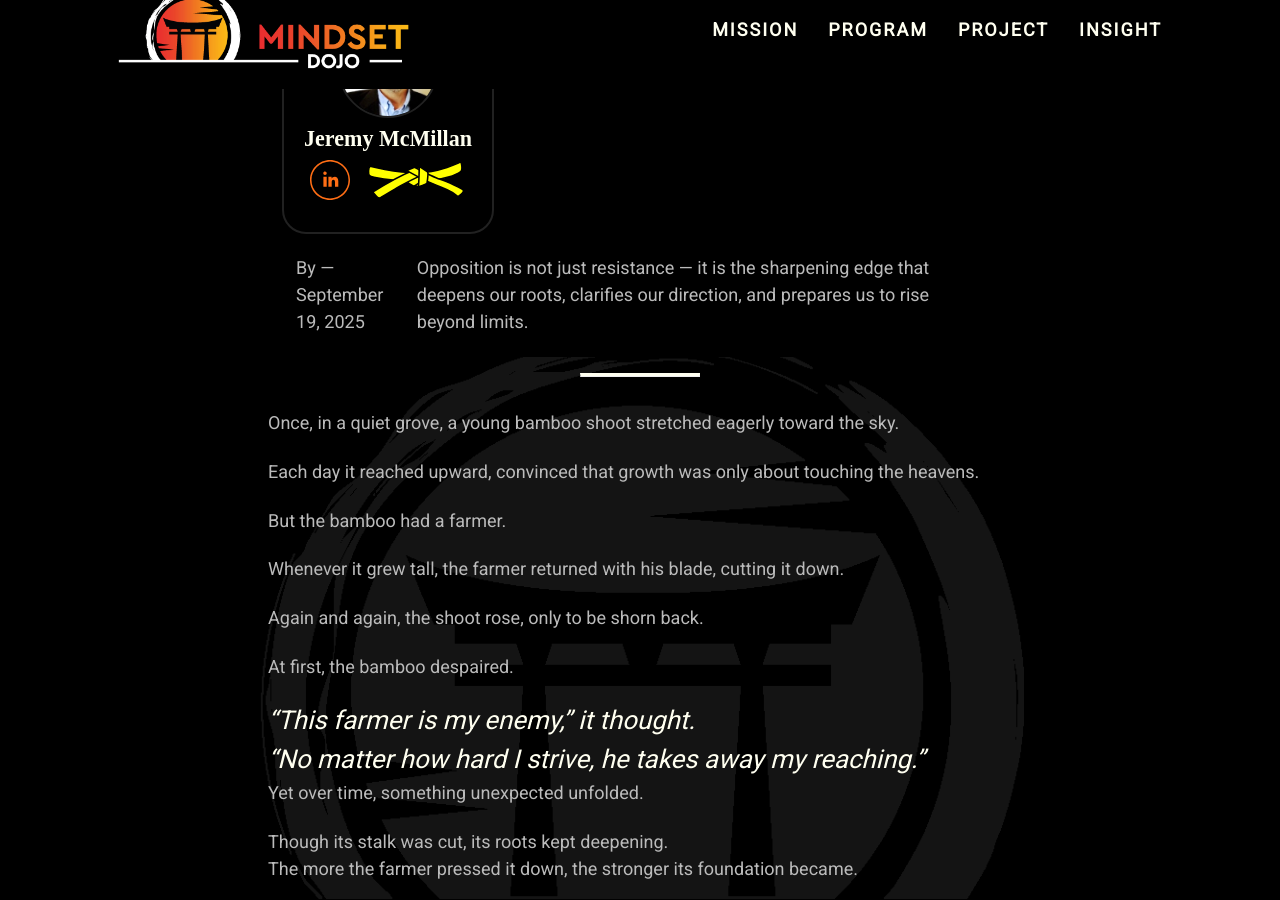
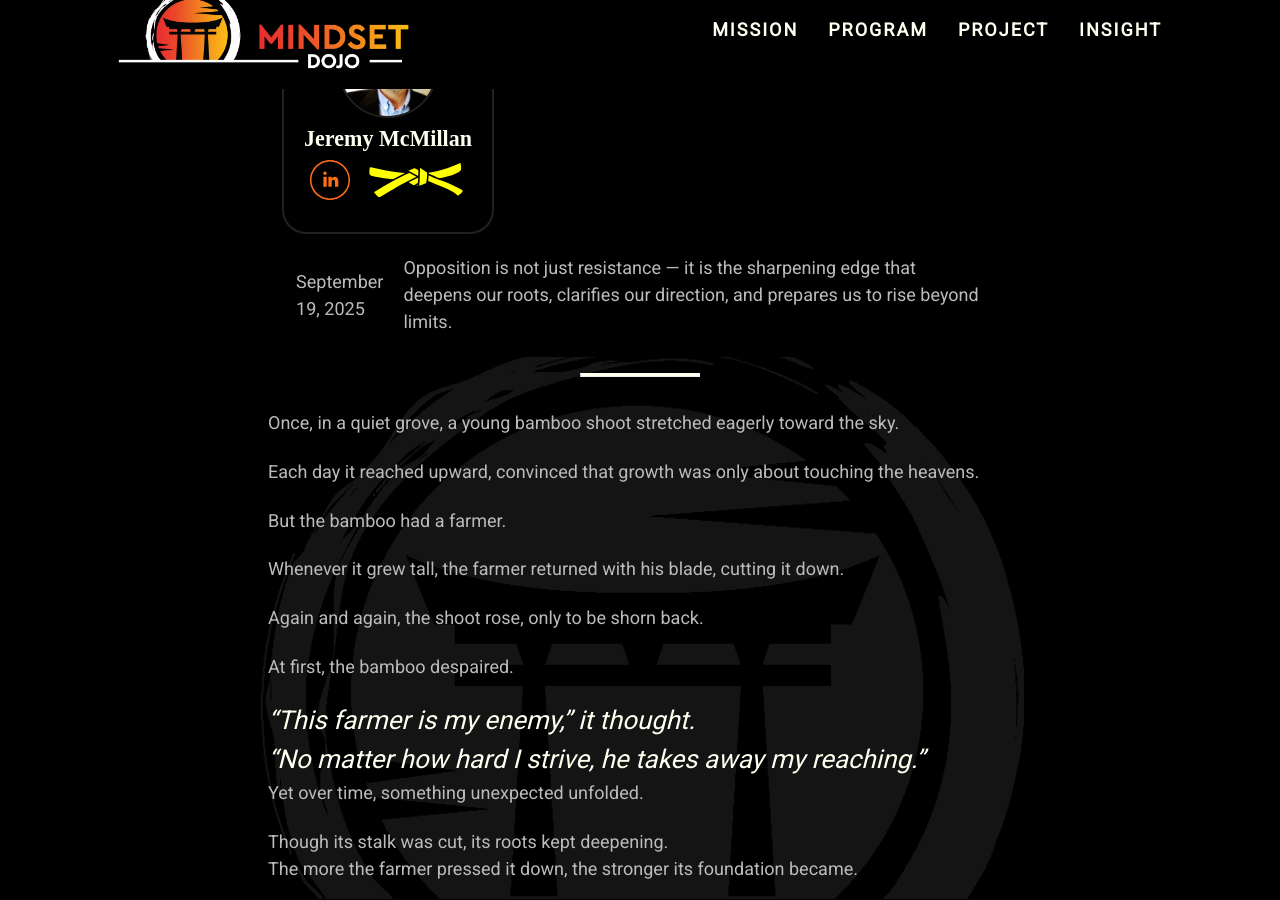
Before and after one commit to mindset-dojo/mindset-dojo.github.io, a Jekyll site: the page built from _insight/2025-09-19-fable-on-opposition.md, in a window 1280 px wide and 900 px high, scrolled down 811 px. Built offline with Jekyll 4.4.1, drawn with Linux system fonts in a browser that asks for light colours; some web fonts are replaced.

Commit message:
refactor(post): remove reference to old author variable.

```diff
--- a/_layouts/post.html
+++ b/_layouts/post.html
@@ -11,7 +11,7 @@ layout: default
 
   <header class="post-header">
     <p class="post-meta">
-      By {{ page.author | default: site.author }} — {{ page.date | date: "%B %-d, %Y" }}
+      {{ page.date | date: "%B %-d, %Y" }}
     </p>
 
     {% if page.excerpt %}
```
